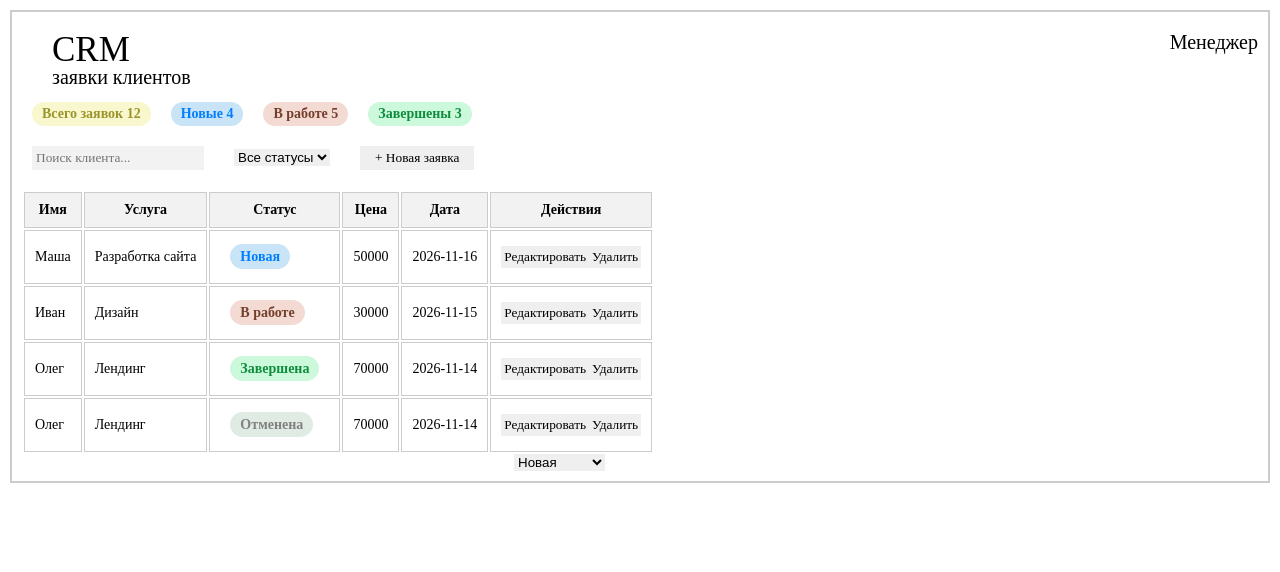
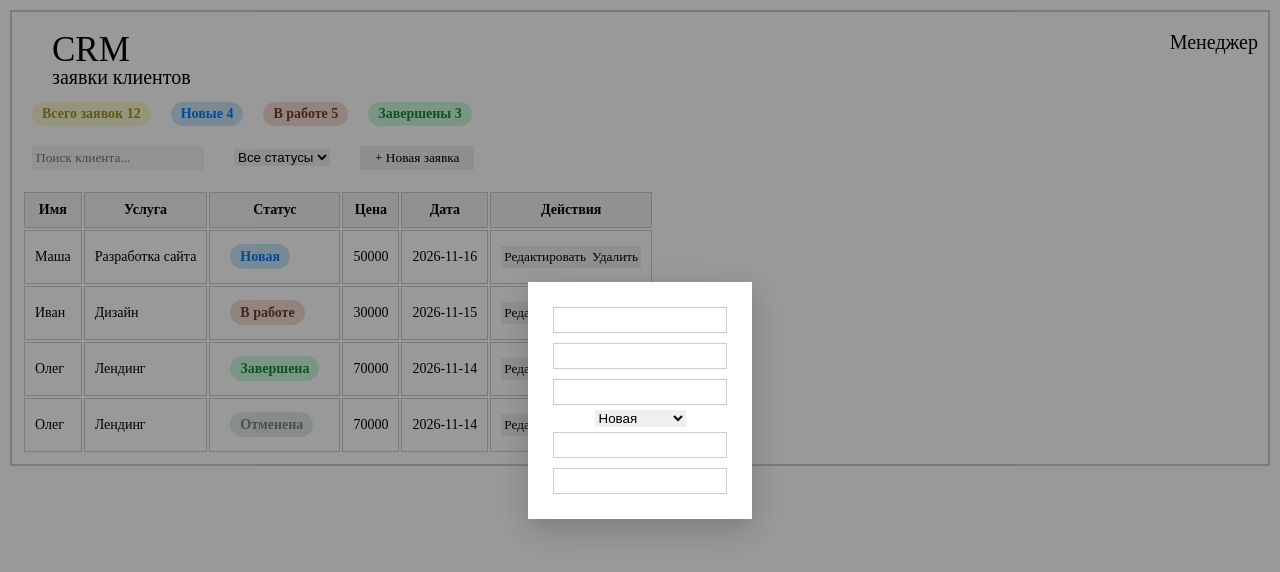
Before and after one commit to OlgaStarchenko/Leads-CRM, a React app in the folder frontend/: page / in a window 1280 px wide. Shown: the top 572 px of the page. Built offline with nearby package versions, Linux system fonts and the light colour scheme; the HTML template or start-up script is replaced by a standard one.

Commit message:
style: add LeadForm component styles

```diff
--- a/frontend/src/components/LeadForm.jsx
+++ b/frontend/src/components/LeadForm.jsx
@@ -1,5 +1,5 @@
 import { useState } from "react";
-// import styles from "../pages/app.module.css";
+import styles from "../pages/app.module.css";
 
 export function LeadForm() {
   const [form, setForm] = useState({
@@ -20,20 +20,24 @@ export function LeadForm() {
   }
 
   return (
-    <div>
+    <div className={styles.open__modal}>
+      <div className={styles.input__container}>
         <input
+          className={styles.input__form}
           type="text"
           name="name"
           value={form.name}
           onChange={handleChange}
         />
         <input
+          className={styles.input__form}
           type="text"
           name="phone"
           value={form.phone}
           onChange={handleChange}
         />
         <input
+          className={styles.input__form}
           type="text"
           name="service"
           value={form.service}
@@ -46,17 +50,20 @@ export function LeadForm() {
           <option value={"canceled"}>Отменена</option>
         </select>
         <input
+          className={styles.input__form}
           type="text"
           name="price"
           value={form.price}
           onChange={handleChange}
         />
         <input
+          className={styles.input__form}
           type="text"
           name="comment"
           value={form.comment}
           onChange={handleChange}
         />
       </div>
+    </div>
   );
 }
--- a/frontend/src/pages/app.module.css
+++ b/frontend/src/pages/app.module.css
@@ -133,3 +133,34 @@ th {
 .btn__delete {
   padding: 3px;
 }
+.input__container {
+  padding: 10px;
+
+  display: flex;
+  flex-direction: column;
+  align-items: center;
+  background: white;
+  padding: 20px;
+
+  box-shadow: 0 10px 30px rgba(0, 0, 0, 0.2);
+
+  text-align: center;
+}
+.open__modal {
+  position: fixed;
+  top: 0;
+  left: 0;
+  width: 100%;
+  height: 100%;
+
+  background: rgba(0, 0, 0, 0.4);
+
+  display: flex;
+  align-items: center;
+  justify-content: center;
+}
+.input__form {
+  border: 1px solid #ccc;
+  margin: 5px;
+  padding: 4px;
+}
```
Lines whose indentation alone changed are shown as unchanged.
